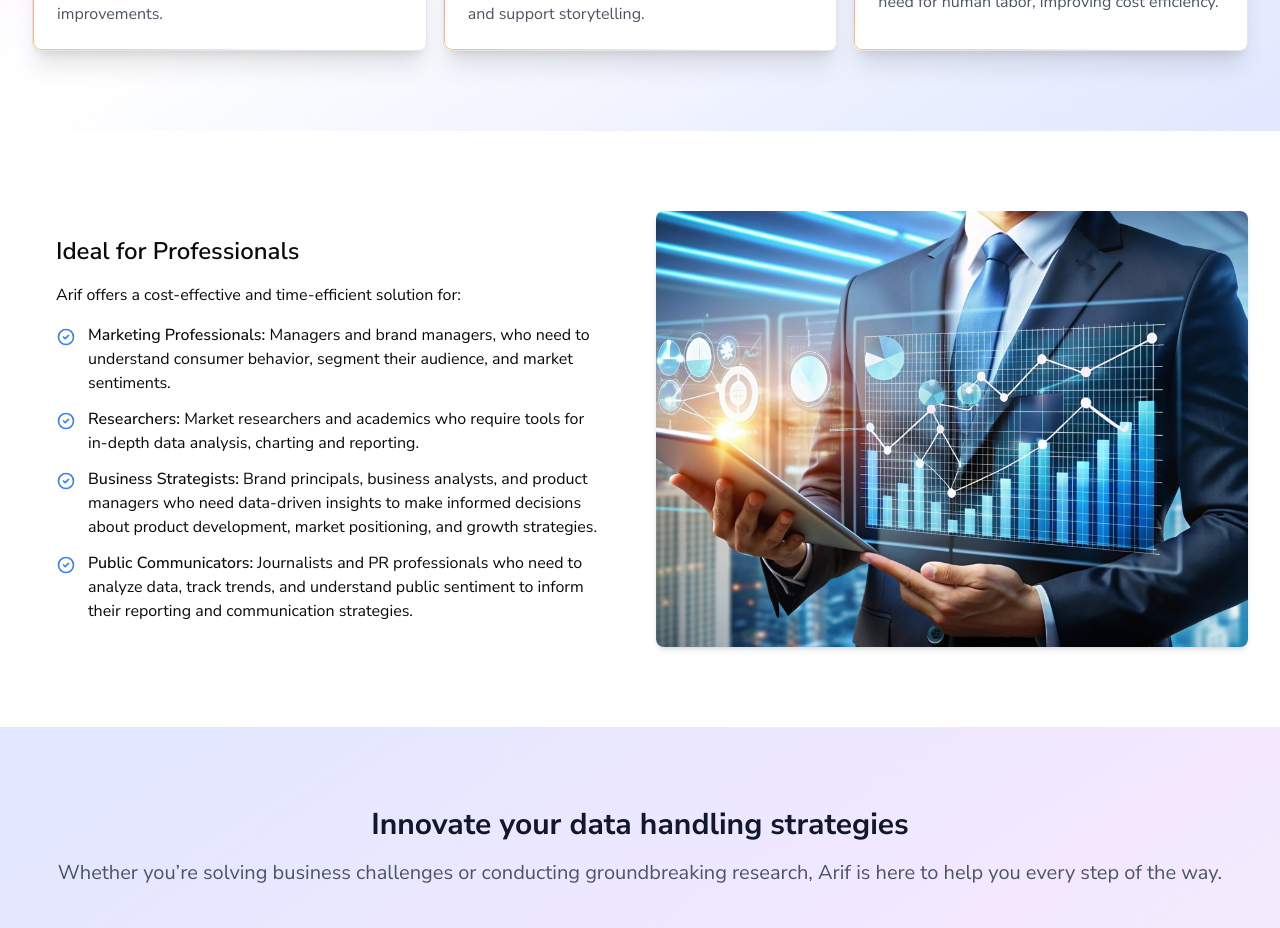
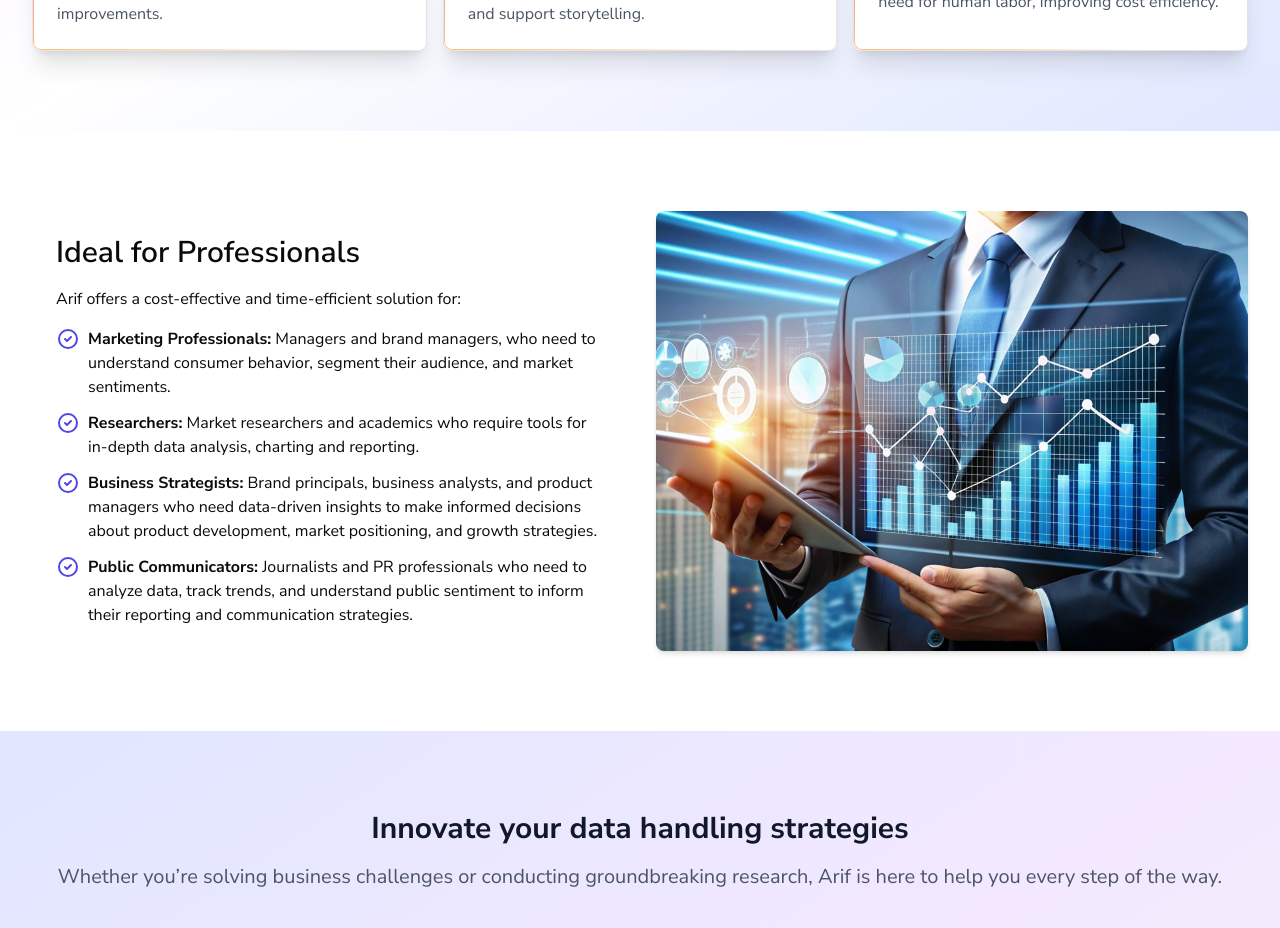
Before and after one commit to gariftech/goarif-profile, a Next.js app: page / in a window 1280 px wide. Shown: the part 1420-2348 px from the top of the page. Built offline with nearby package versions, Linux system fonts and the light colour scheme.

Commit message:
fix: update side features

```diff
--- a/src/app/home/side-features.tsx
+++ b/src/app/home/side-features.tsx
@@ -1,18 +1,10 @@
 'use client'
 
+import { IconCircleCheck } from '@tabler/icons-react'
 import { motion } from 'motion/react'
 import Image from 'next/image'
 
-export default function SideFeatures() {
-  return (
-    <div className="bg-white py-20">
-      <div className="mx-auto max-w-7xl px-4 sm:px-6 lg:px-8">
-        <div className="grid grid-cols-1 items-center gap-8 md:grid-cols-2">
-          <div className="rounded-lg p-6">
-            <h3 className="mb-4 text-2xl font-semibold">Ideal for Professionals</h3>
-            <p className="mb-4">Arif offers a cost-effective and time-efficient solution for:</p>
-            <ul className="space-y-3">
-              {[
+const features = [
   {
     title: 'Marketing Professionals',
     desc: 'Managers and brand managers, who need to understand consumer behavior, segment their audience, and market sentiments.',
@@ -29,35 +21,33 @@ export default function SideFeatures() {
     title: 'Public Communicators',
     desc: 'Journalists and PR professionals who need to analyze data, track trends, and understand public sentiment to inform their reporting and communication strategies.',
   },
-              ].map((item, index) => (
-                <motion.li
+]
+
+export default function SideFeatures() {
+  return (
+    <div className="bg-white py-20">
+      <div className="mx-auto max-w-7xl px-4 sm:px-6 lg:px-8">
+        <div className="grid grid-cols-1 items-center gap-8 md:grid-cols-2">
+          <div className="rounded-lg p-6">
+            <h3 className="mb-4 text-3xl font-semibold">Ideal for Professionals</h3>
+            <p className="mb-4">Arif offers a cost-effective and time-efficient solution for:</p>
+            <div className="space-y-3">
+              {features.map((item, index) => (
+                <motion.div
                   key={index}
-                  className="flex items-start"
+                  className="flex gap-2 items-start"
                   initial={{ opacity: 0, y: 20 }}
                   whileInView={{ opacity: 1, y: 0 }}
                   viewport={{ once: true, amount: 0.3 }}
                   transition={{ duration: 0.6, delay: 0.2 * (index + 1) }}
                 >
-                  <svg
-                    className="mr-3 mt-1 h-5 w-5 flex-shrink-0 text-blue-500"
-                    fill="none"
-                    stroke="currentColor"
-                    viewBox="0 0 24 24"
-                    xmlns="http://www.w3.org/2000/svg"
-                  >
-                    <path
-                      strokeLinecap="round"
-                      strokeLinejoin="round"
-                      strokeWidth="2"
-                      d="M9 12l2 2 4-4m6 2a9 9 0 11-18 0 9 9 0 0118 0z"
-                    ></path>
-                  </svg>
-                  <div>
-                    <span className="font-medium">{item.title}:</span> {item.desc}
+                  <IconCircleCheck className="h-6 w-6 flex-shrink-0 text-indigo-600" />
+                  <p className="text-base">
+                    <span className="font-bold">{item.title}:</span> {item.desc}
+                  </p>
+                </motion.div>
+              ))}
             </div>
-                </motion.li>
-              ))}
-            </ul>
           </div>
           <div className="relative h-full min-h-[300px] w-full">
             <Image
```
Lines whose indentation alone changed are shown as unchanged.
